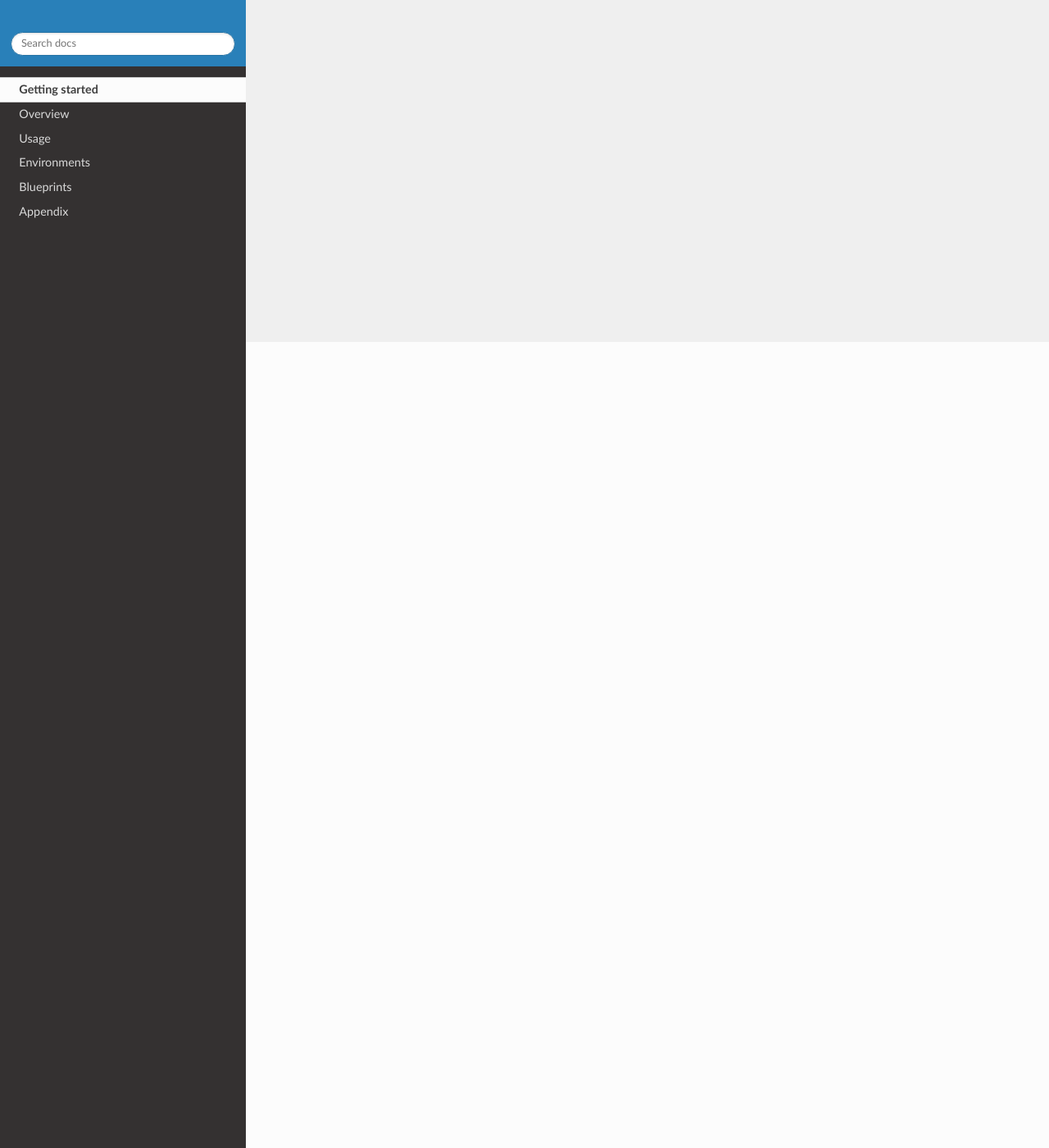
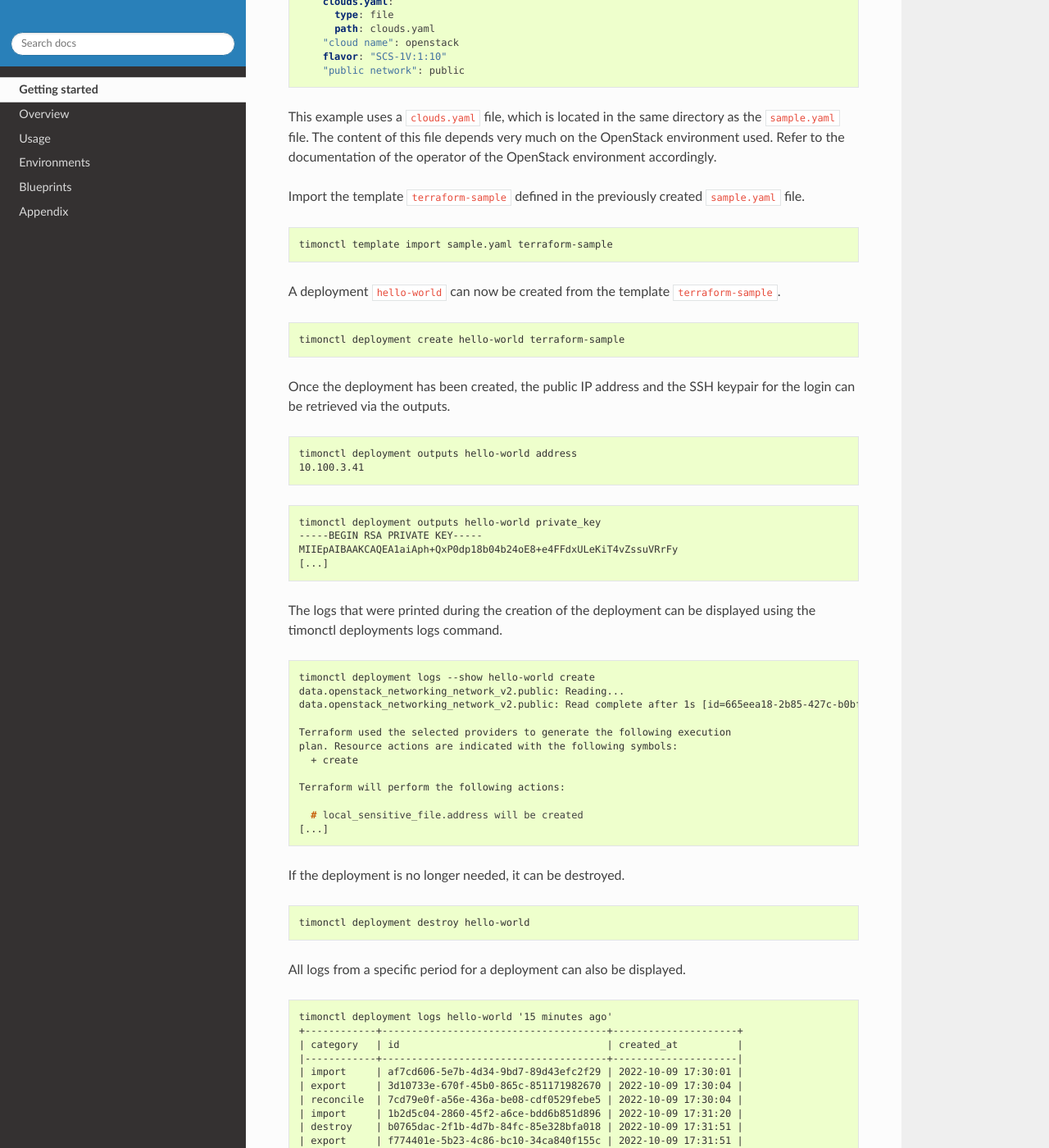
Before and after one commit to thecloudsphere/documentation, a Sphinx documentation site: the page built from source/getting-started.rst, in a window 1280 px wide and 1400 px high, scrolled down 983 px. Shown: the whole window at 82% size. Built offline with Sphinx 7.4.7 and the Read the Docs theme 2.0.0, drawn with Linux system fonts in a browser that asks for light colours; some of the changed text lies outside the part shown.

Commit message:
Sync getting-started with timonctl README
Signed-off-by: Christian Berendt <berendt@osism.tech>

```diff
--- a/source/getting-started.rst
+++ b/source/getting-started.rst
@@ -3,6 +3,34 @@
 ===============
 
 Install the CLI for Timon with ``pip3 install timonctl``.
+
+Prerequisite for the use is an account on our public service or on a
+local on-premise installation.
+
+Create the file ``timon.yaml`` which contains the details of the API and
+the authentication details.
+
+.. code-block:: yaml
+
+   # log_level: DEBUG
+   profiles:
+     default:
+       api_url: https://timon.osism.tech/api/
+       api_version: v1
+       insecure: false
+       auth:
+         organisation: Sample
+         project: Sample
+         username: sample
+         # password: password
+
+Before you can use the CLI, you have to log in.
+
+.. code-block:: console
+
+   timonctl login
+   Password:
+   Logged in successfully.
 
 Create the file ``sample.yaml`` which contains a sample template for a
 deployment with Terraform on an OpenStack environment.
@@ -28,8 +56,13 @@
        flavor: "SCS-1V:1:10"
        "public network": public
 
-Import the template ``terraform-sample`` defined in the previously created
-``sample.yaml`` file.
+This example uses a ``clouds.yaml`` file, which is located in the same
+directory as the ``sample.yaml`` file. The content of this file depends
+very much on the OpenStack environment used. Refer to the documentation
+of the operator of the OpenStack environment accordingly.
+
+Import the template ``terraform-sample`` defined in the previously
+created ``sample.yaml`` file.
 
 .. code-block:: console
 
@@ -41,3 +74,85 @@
 .. code-block:: console
 
    timonctl deployment create hello-world terraform-sample
+
+Once the deployment has been created, the public IP address and the SSH
+keypair for the login can be retrieved via the outputs.
+
+.. code-block:: console
+
+   timonctl deployment outputs hello-world address
+   10.100.3.41
+
+.. code-block:: console
+
+   timonctl deployment outputs hello-world private_key
+   -----BEGIN RSA PRIVATE KEY-----
+   MIIEpAIBAAKCAQEA1aiAph+QxP0dp18b04b24oE8+e4FFdxULeKiT4vZssuVRrFy
+   [...]
+
+The logs that were printed during the creation of the deployment can be
+displayed using the timonctl deployments logs command.
+
+.. code-block:: console
+
+   timonctl deployment logs --show hello-world create
+   data.openstack_networking_network_v2.public: Reading...
+   data.openstack_networking_network_v2.public: Read complete after 1s [id=665eea18-2b85-427c-b0bf-a6fd040cc0fc]
+
+   Terraform used the selected providers to generate the following execution
+   plan. Resource actions are indicated with the following symbols:
+     + create
+
+   Terraform will perform the following actions:
+
+     # local_sensitive_file.address will be created
+   [...]
+
+If the deployment is no longer needed, it can be destroyed.
+
+.. code-block:: console
+
+   timonctl deployment destroy hello-world
+
+All logs from a specific period for a deployment can also be displayed.
+
+.. code-block:: console
+
+   timonctl deployment logs hello-world '15 minutes ago'
+   +------------+--------------------------------------+---------------------+
+   | category   | id                                   | created_at          |
+   |------------+--------------------------------------+---------------------|
+   | import     | af7cd606-5e7b-4d34-9bd7-89d43efc2f29 | 2022-10-09 17:30:01 |
+   | export     | 3d10733e-670f-45b0-865c-851171982670 | 2022-10-09 17:30:04 |
+   | reconcile  | 7cd79e0f-a56e-436a-be08-cdf0529febe5 | 2022-10-09 17:30:04 |
+   | import     | 1b2d5c04-2860-45f2-a6ce-bdd6b851d896 | 2022-10-09 17:31:20 |
+   | destroy    | b0765dac-2f1b-4d7b-84fc-85e328bfa018 | 2022-10-09 17:31:51 |
+   | export     | f774401e-5b23-4c86-bc10-34ca840f155c | 2022-10-09 17:31:51 |
+   +------------+--------------------------------------+---------------------+
+
+The ID of a log entry can be used to display a specific log entry.
+
+.. code-block:: console
+
+   timonctl deployment logs hello-world b0765dac-2f1b-4d7b-84fc-85e328bfa018
+   openstack_compute_keypair_v2.timon: Refreshing state... [id=terraform-keypair]
+   data.openstack_networking_network_v2.public: Reading...
+   openstack_networking_network_v2.timon: Refreshing state... [id=23b0a0e1-e560-4b50-9bd8-4b7ca9cfc203]
+   openstack_compute_secgroup_v2.timon: Refreshing state... [id=3db448c1-9a3c-495b-aec8-514fd774fdf8]
+   local_sensitive_file.private_key: Refreshing state... [id=14070ff949339f2a7eb97690cd4f3f7a0c13e2a3]
+   openstack_networking_subnet_v2.timon: Refreshing state... [id=acfb2765-e522-41c1-9178-fab084611a1c]
+   [...]
+
+After a deployment has been destroyed, it can be deleted. All associated logs
+are then also deleted.
+
+.. code-block:: console
+
+   timonctl deployment delete hello-world
+
+If you no longer need to use the CLI, you can log out.
+
+.. code-block:: console
+
+   timonctl logout
+   Logged out successfully.
```
